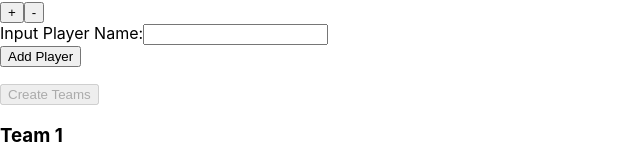
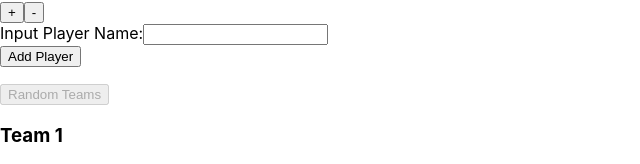
Before and after one commit to Harry-Gardiner/Sort-it-team-picker, a React (Create React App) app: page / in a window 1280 px wide. Shown: the part 153-317 px from the top of the page, without its empty margins (0-640 px from the left). Built offline with nearby package versions, Linux system fonts and the light colour scheme.

Commit message:
Renamed create teams button to random teams

```diff
--- a/src/Components/CreateTeams/CreateTeams.js
+++ b/src/Components/CreateTeams/CreateTeams.js
@@ -5,7 +5,7 @@ const CreateTeams = ({ handleClick, requiredNumOfPlayers, teamsPicked }) => {
             onClick={handleClick}
             style={{ visibility: teamsPicked ? "hidden" : "visible" }}
         >
-            Create Teams
+            Random Teams
         </button>
     )
 }
```
